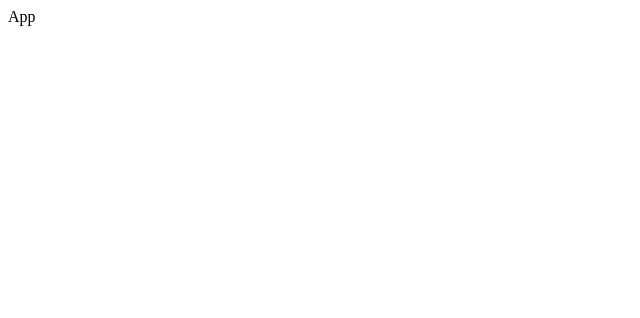
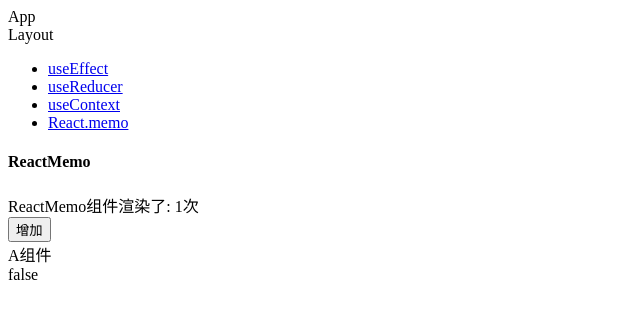
Before and after one commit to ethanlamm/react-basic-usage, a React (Vite) app: page /reactMemo in a window 1280 px wide. Before the commit this address had no page. Shown: the top 318 px of the page, without its empty margins (0-640 px from the left). Built offline with nearby package versions, Linux system fonts and the light colour scheme.

Commit message:
React.memo

```diff
--- a/src/components/Layout.jsx
+++ b/src/components/Layout.jsx
@@ -10,6 +10,7 @@ function Layout() {
                     <li> <Link to={'/'}>useEffect</Link></li>
                     <li> <Link to={'useReducer'}>useReducer</Link></li>
                     <li> <Link to={'useContext'}>useContext</Link></li>
+                    <li> <Link to={'reactMemo'}>React.memo</Link></li>
                 </ul>
             </nav>
             <Outlet></Outlet>
--- /dev/null
+++ b/src/pages/ReactMemo.jsx
@@ -0,0 +1,43 @@
+import React, { useState } from 'react'
+
+/**
+ * React.memo()
+ *      作用：依据props的变化来缓存组件，用作性能优化
+ *      参数：一个组件(被缓存的组件)
+ *      返回：包装过的具有缓存功能的组件
+ *      注意：React.memo只会根据props判断是否需要重新渲染，和state和context无关
+ *           当state或context发生变化时，组件依然会正常的进行重新渲染
+ */
+
+// 使用方法：用React.memo包裹A组件
+const A = React.memo(({ flag }) => {
+    console.log('A组件渲染了');
+
+    return (
+        <div>
+            <div>A组件</div>
+            <span>{flag ? 'true' : 'false'}</span>
+        </div>
+    )
+})
+
+
+function ReactMemo() {
+    console.log('ReactMemo组件渲染了');
+    const [count, setCount] = useState(1)
+    const clickHandler = () => {
+        setCount(prevState => prevState + 1)
+    }
+    const flag = count % 5 === 0
+
+    return (
+        <div>
+            <h4>ReactMemo</h4>
+            <div>ReactMemo组件渲染了: {count}次</div>
+            <button onClick={clickHandler}>增加</button>
+            <A flag={flag} />
+        </div>
+    )
+}
+
+export default ReactMemo
--- a/src/routes/index.jsx
+++ b/src/routes/index.jsx
@@ -2,6 +2,7 @@ import Layout from "../components/Layout";
 import UseEffect from "../pages/UseEffect";
 import UseReducer from "../pages/UseReducer";
 import UseContext from "../pages/UseContext";
+import ReactMemo from "../pages/ReactMemo";
 
 const routes = [
     {
@@ -11,6 +12,7 @@ const routes = [
             { index: true, element: <UseEffect /> },
             { path: 'useReducer', element: <UseReducer /> },
             { path: 'useContext', element: <UseContext /> },
+            { path: 'reactMemo', element: <ReactMemo /> },
         ]
     }
 ]
```
